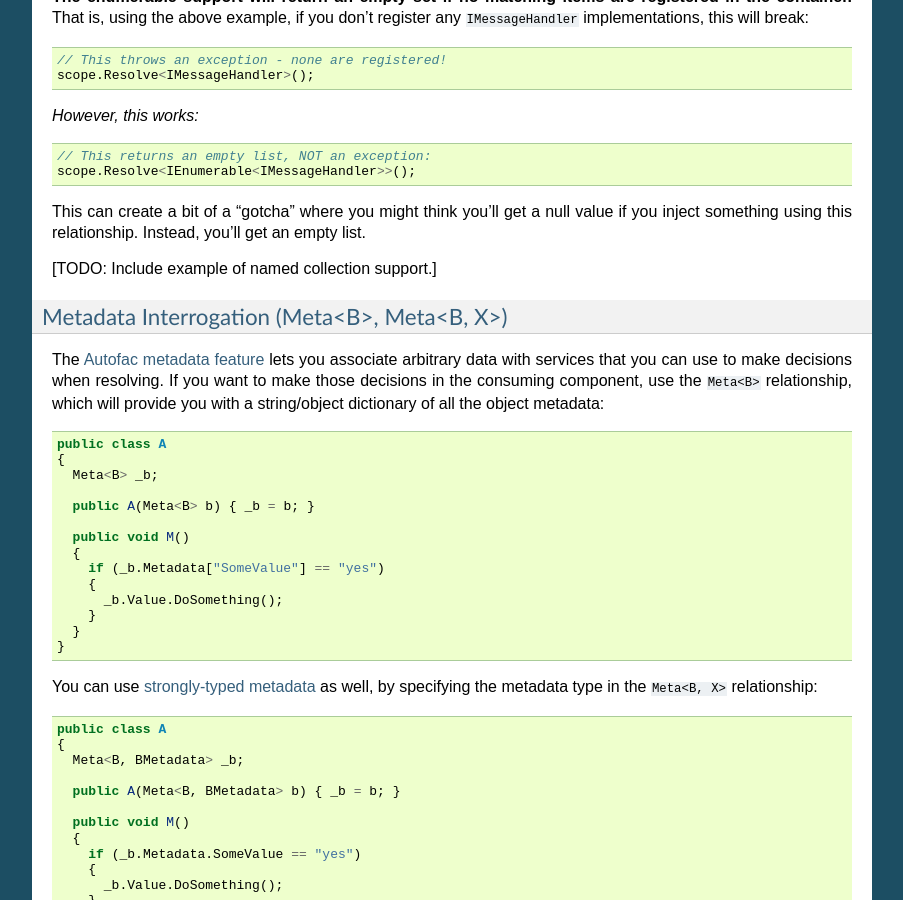
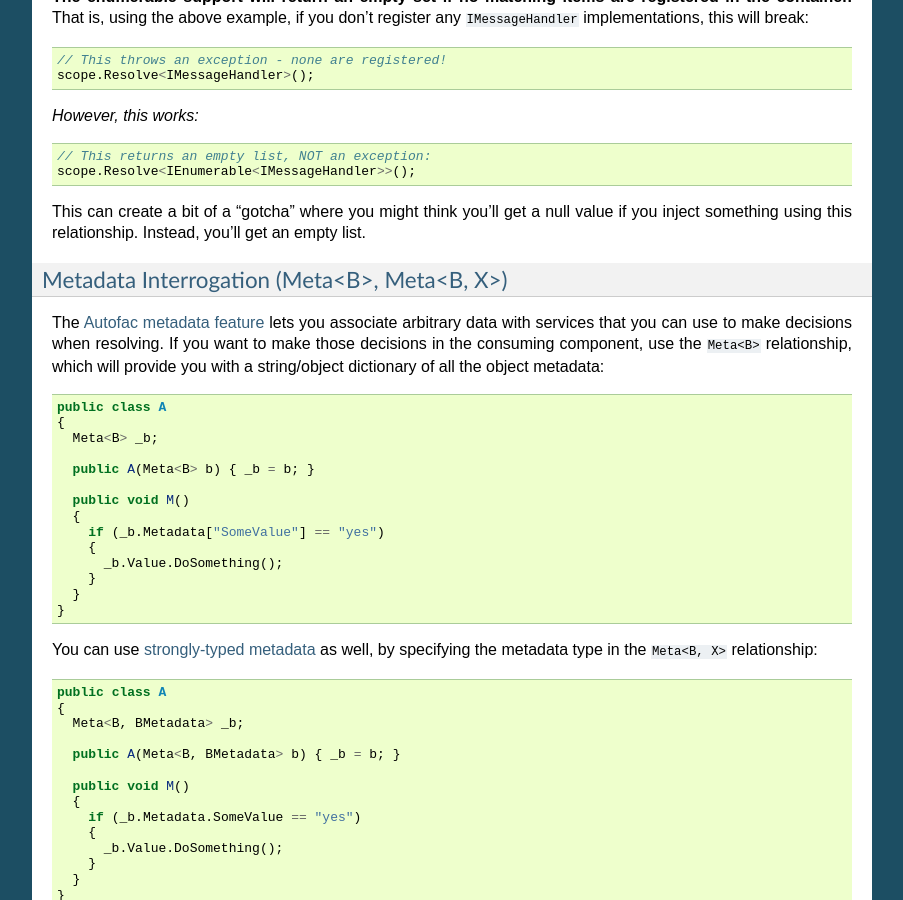
Before and after one commit to autofac/Documentation, a Sphinx documentation site: the page built from docs/resolve/relationships.rst, in a window 1280 px wide and 900 px high, scrolled down 5771 px. Shown: the whole window, without its empty margins (198-1101 px from the left). Built offline with Sphinx 7.4.7, drawn with Linux system fonts in a browser that asks for light colours.

Commit message:
Removed TODO about named collection support. Named collection support is gone.

```diff
--- a/docs/resolve/relationships.rst
+++ b/docs/resolve/relationships.rst
@@ -313,8 +313,6 @@ You can easily accomplish this using the implicit enumerable relationship type.
 
 This can create a bit of a "gotcha" where you might think you'll get a null value if you inject something using this relationship. Instead, you'll get an empty list.
 
-[TODO: Include example of named collection support.]
-
 Metadata Interrogation (Meta<B>, Meta<B, X>)
 --------------------------------------------
 The :doc:`Autofac metadata feature <../advanced/metadata>` lets you associate arbitrary data with services that you can use to make decisions when resolving. If you want to make those decisions in the consuming component, use the ``Meta<B>`` relationship, which will provide you with a string/object dictionary of all the object metadata:
```
